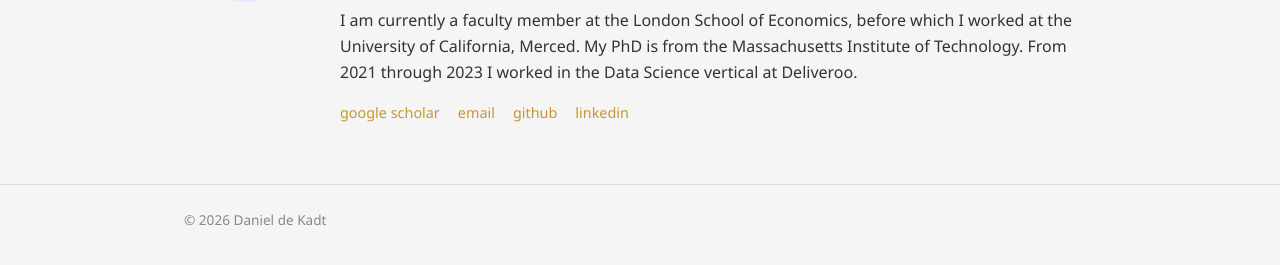
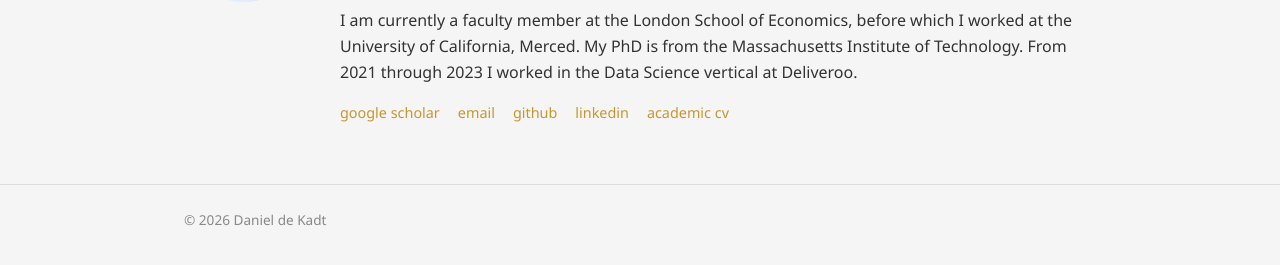
Before and after one commit to ddekadt/ddekadt.github.io, a Jekyll site: the page built from index.md, in a window 1280 px wide. Shown: the part 326-591 px from the top of the page. Built offline with Jekyll 4.4.1, drawn with Linux system fonts in a browser that asks for light colours.

Commit message:
adding cv

```diff
--- a/_layouts/home.html
+++ b/_layouts/home.html
@@ -10,6 +10,7 @@ layout: default
             <a href="mailto:d.n.de-kadt@lse.ac.uk">email</a>
             <a href="https://github.com/ddekadt">github</a>
             <a href="https://www.linkedin.com/in/daniel-de-kadt-7091964/">linkedin</a>
+            <a href="https://www.dropbox.com/scl/fi/gncuy5z308s22wx53bw0b/CVDdekadt.pdf?rlkey=bs544vwkci7b8hfaii6ov45qz&dl=0">academic cv</a>
         </div>
     </div>
 </div>
```
